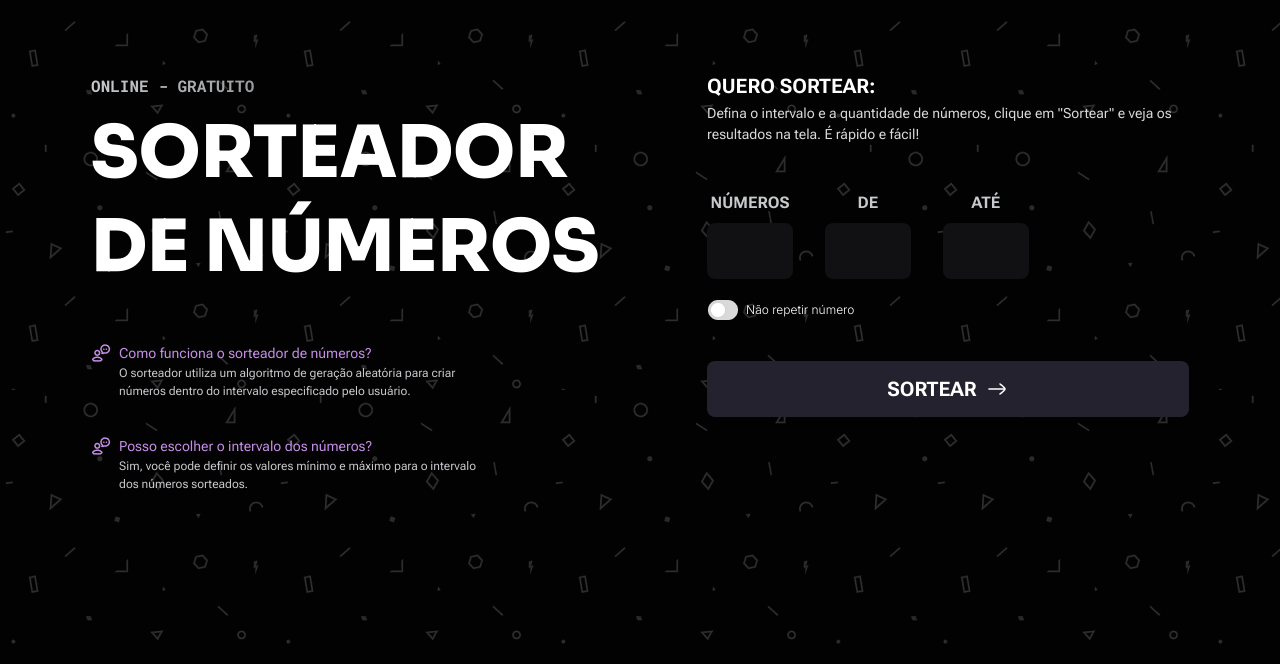
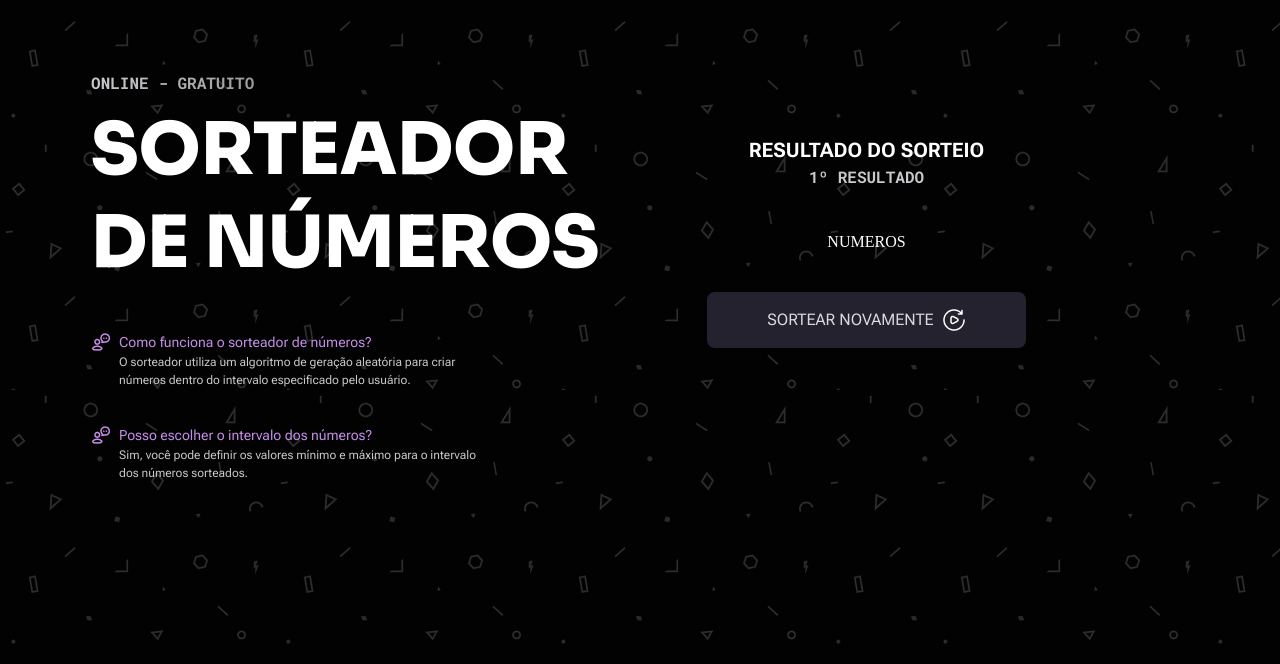
Before and after one commit to marlon-monteiro/cr-project-raffle, a plain HTML site: page index.html in a window 1280 px wide. Shown: the part 136-800 px from the top of the page. Drawn offline with Linux system fonts and the light colour scheme.

Commit message:
Starting the results layout. Added a new 'result' div, and it now has its own grid area.

```diff
--- a/index.html
+++ b/index.html
@@ -31,8 +31,9 @@
         <h1>Sorteador de números</h1>
       </div>
 
-      <div id="raffle">
+      <div id="raffle" class="display-none">
 
+        <!-- grid -->
         <div class="raffle-title display-show-grid">
           <h2>
             Quero sortear:
@@ -45,6 +46,7 @@
 
         <form class="raffle-form">
 
+          <!-- grid  -->
           <div class="form-columns display-show-grid">
 
             <div class="column column-1">
@@ -70,6 +72,7 @@
 
           </div>
 
+          <!-- flex -->
           <div class="form-on-off display-show-flex">
             <img class="repeat" src="assets/icons/icon-off.png" alt="">
             <p>Não repetir número</p>
@@ -82,7 +85,9 @@
 
         </form>
 
-        <div class="result display-none">
+      </div>
+
+      <div id="result" class="result">
 
         <div class="result-title">
           <h1>
@@ -103,8 +108,6 @@
         </button>
 
 
-
-        </div>
 
       </div>
 
--- a/style/main.css
+++ b/style/main.css
@@ -19,6 +19,10 @@ main {
     }
 
     & #raffle {
+      grid-area: B;
+    }
+
+    & #result {
       grid-area: B;
     }
 
@@ -237,7 +241,7 @@ button img {
   }
 }
 
-.result {
+#result {
   width: 19.93rem;
   min-height: 13.35rem;
   margin-bottom: 4.35rem;
@@ -245,7 +249,7 @@ button img {
 
 .result-title {
   width: 100%;
-  height: 3.60rem;
+  height: 3.6rem;
 
   & h1 {
     font: var(--text-label-medium);
```
Lines whose indentation alone changed are shown as unchanged.
